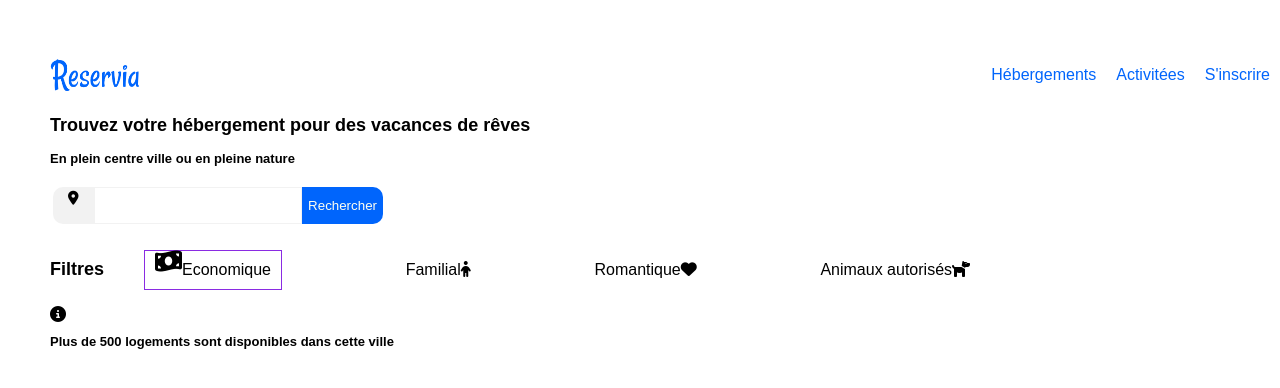
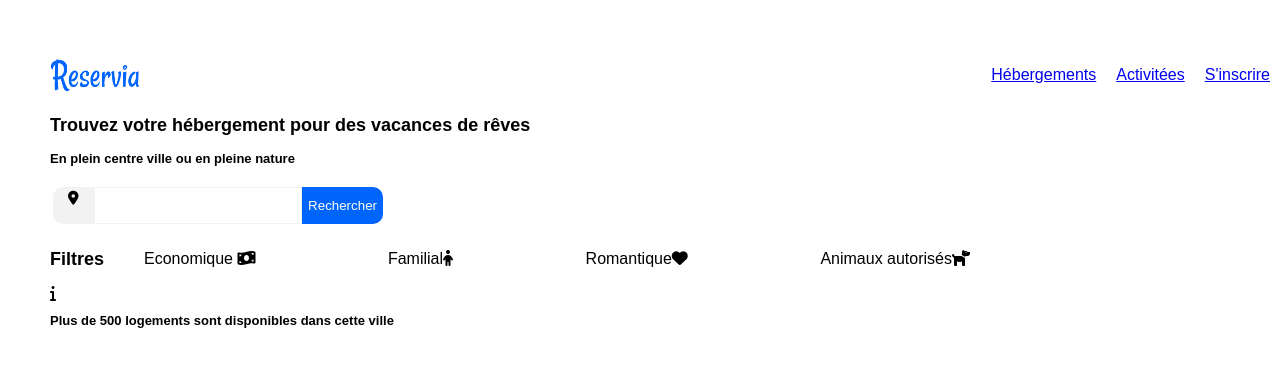
Before and after one commit to Matthieu07440/MatthieuBenothmane_2_02082021, a plain HTML site: page index.html in a window 1280 px wide. Drawn offline with Linux system fonts and the light colour scheme; a web font is replaced by a local one.

Commit message:
modif icon html

```diff
--- a/index.html
+++ b/index.html
@@ -11,9 +11,9 @@
             <img src="./images/logo/Reservia@3x.png" alt="logo">
             <nav>
                 <ul>
-                    <li>Hébergements</li>
-                    <li>Activitées</li>
-                    <li>S'inscrire</li>
+                    <li><a href="http://">Hébergements</a></li>
+                    <li><a href="http://">Activitées</a></li>
+                    <li><a href="http://">S'inscrire</a></li>
                 </ul>
             </nav>
     </header>
@@ -23,21 +23,21 @@
         <div id="bouton-recherche">
             <i class="fas fa-map-marker-alt fa-sm"></i>
             <input type="search" name="Rechercher" id="chercher" alt="rechercher">
-            <button>Rechercher</button>
+            <button> Rechercher </button>
         </div>
     </section>
         <section>
             <div id="filtres" >
             <H1>Filtres</H1>
             <ul>
-                <li id="eco">Economique<i class="fas fa-money-bill-wave fa-xl"></i></li>
+                <li>Economique <i class="fas fa-money-bill-wave "></i></li>
                 <li>Familial<i class="fas fa-child"></i></li>
                 <li>Romantique<i class="fas fa-heart"></i></li>
                 <li>Animaux autorisés<i class="fas fa-dog"> </i></li>
             </ul>
             </div>
-            <div id="disponibilite" >
-                <i class="fas fa-info-circle"></i>
+            <div id="dispo">
+                <i class="fas fa-info"></i>
                 <h2> Plus de 500 logements sont disponibles dans cette ville</h2>
             </div>
         </section>
```
